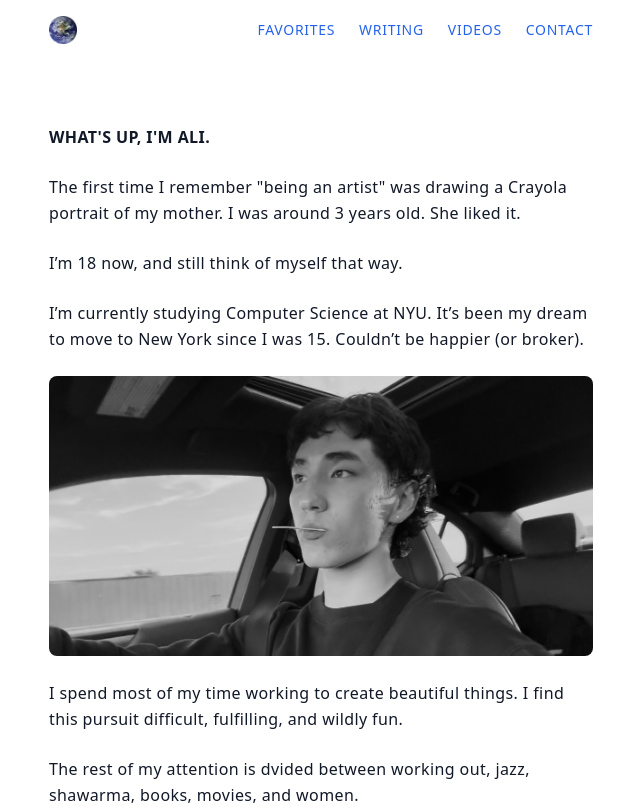
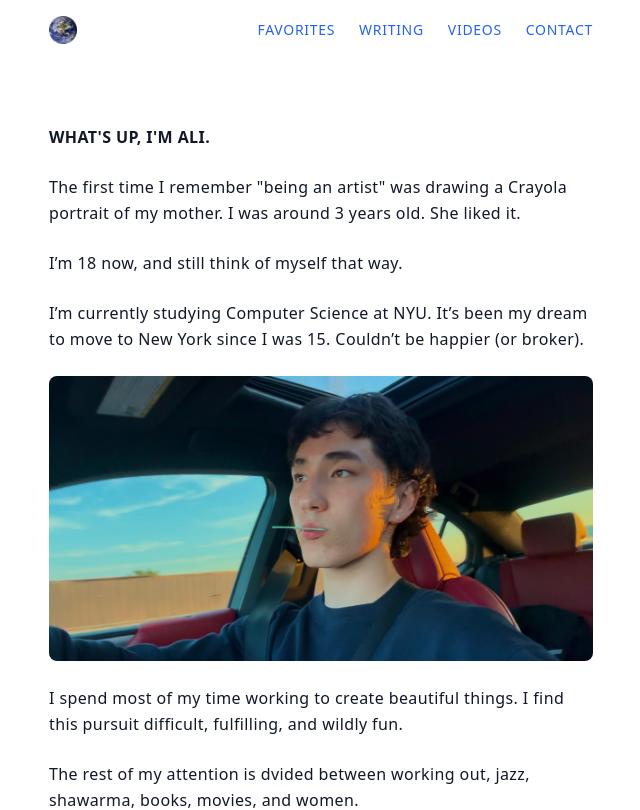
Before and after one commit to aliahunbaev/ahunbaev.com, a React (Vite) app: page / in a window 1280 px wide. Shown: the top 810 px of the page, without its empty margins (319-959 px from the left). Built offline with nearby package versions, Linux system fonts and the light colour scheme.

Commit message:
color photo

```diff
--- a/src/pages/Home.jsx
+++ b/src/pages/Home.jsx
@@ -13,7 +13,7 @@ export default function Home() {
         <p>The first time I remember "being an artist" was drawing a Crayola portrait of my mother. I was around 3 years old. She liked it.</p>
         <p>I’m 18 now, and still think of myself that way.</p>
         <p>I’m currently studying Computer Science at NYU. It’s been my dream to move to New York since I was 15. Couldn’t be happier (or broker).</p>
-      <img className="rounded-lg" src="photo.webp"></img>
+      <img className="rounded-lg" src="color.webp"></img>
         <p>I spend most of my time working to create beautiful things. I find this pursuit difficult, fulfilling, and wildly fun.</p>
         <p>The rest of my attention is dvided between working out, jazz, shawarma, books, movies, and women.</p>
       </section>
```
Also changed, not shown: public/color.webp (added).
